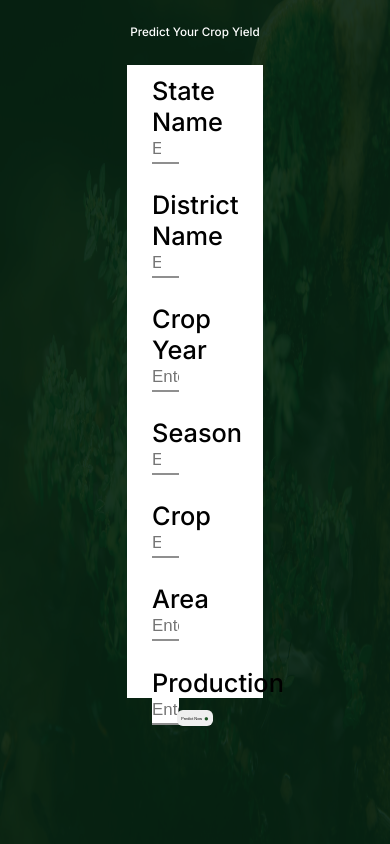
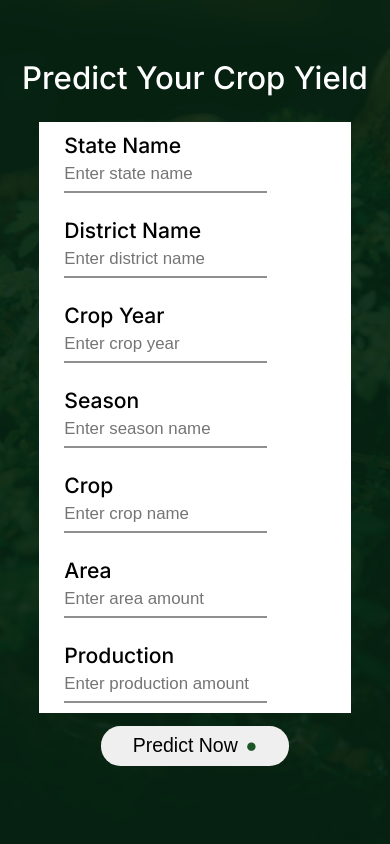
Before and after one commit to BhaveshBhakta/Crop-Yield-Prediction, a Flask app: page /predict_page in a window 390 px wide. Run offline with Flask 3, Linux system fonts and the light colour scheme; parts of the project's set-up code (start-up, migrations or seed data) failed here and were passed over; some libraries are stand-ins or nearby versions.

Commit message:
added responsive

```diff
--- a/static/css/predict_style.css
+++ b/static/css/predict_style.css
@@ -5,18 +5,19 @@
     font-style: normal;
 }
 
-*{
+* {
     margin: 0;
     padding: 0;
     box-sizing: border-box;
 }
 
-html,body{
+html,
+body {
     width: 100%;
     height: 100%;
 }
 
-body{
+body {
     background-color: #072312;
     min-height: 100mvh;
     overflow-x: hidden;
@@ -27,7 +28,7 @@ body::-webkit-scrollbar {
 }
 
 
-#main{
+#main {
     height: 100vh;
     width: 100vw;
     display: flex;
@@ -35,7 +36,7 @@ body::-webkit-scrollbar {
     flex-direction: column;
 }
 
-#main h1{
+#main h1 {
     margin-top: 3vh;
     font-size: 3vw;
     font-weight: 500;
@@ -44,7 +45,7 @@ body::-webkit-scrollbar {
     font-family: "Inter", sans-serif;
 }
 
-#box{
+#box {
     margin-top: 3vh;
     height: 75vh;
     width: 35vw;
@@ -52,7 +53,7 @@ body::-webkit-scrollbar {
 }
 
 
-#main img{
+#main img {
     z-index: -1;
     position: absolute;
     width: 100vw;
@@ -134,19 +135,73 @@ input[type="number"] {
 .symbol {
     margin-left: 0.5vw;
     font-size: 2vw;
-    color:  #1B5624;
+    color: #1B5624;
 }
 
-#submit-box{
+#submit-box {
     display: flex;
 }
 
-#submit-box h1{
+#submit-box h1 {
     margin-top: 2vh;
     font-size: 2vh;
     margin-left: 3vw;
 }
 
-@media (max-width: 768px){
+@media (max-width: 768px) {
+    #main h1 {
+        margin-top: 7vh;
+        font-size: 8vw;
+    }
+
+    #box {
+        margin-top: 3vh;
+        height: 70vh;
+        width: 80vw;
+    }
+
+    #main img {
+        object-fit: cover;
+    }
+
+    input {
+        padding: 9px 0;
+    }
+
+    .form-group label {
+        font-size: 2.5vh;
+    }
+
+    #submit-box {
+        display: flex;
+        flex-direction: column;
+        align-items: center;
+        justify-content: center;
+    }
+
+    #submit-box button {
+        margin-top: 1.5vh;
+        padding: 1vh 8vw;
+        font-size: 5vw;
+        border-radius: 5vw;
+        border: none;
+        height: auto;
+    }
+
+    .symbol {
+        margin-left: 2vw;
+        font-size: 5vw;
+        color: #1B5624;
+    }
+
+    #submit-box {
+        display: flex;
+    }
+
+    #submit-box h1 {
+        margin-top: 2vh;
+        font-size: 2vh;
+        margin-left: 3vw;
+    }
 
 }
```
Also changed, not shown: templates/predict.html (+0 -66 lines).
